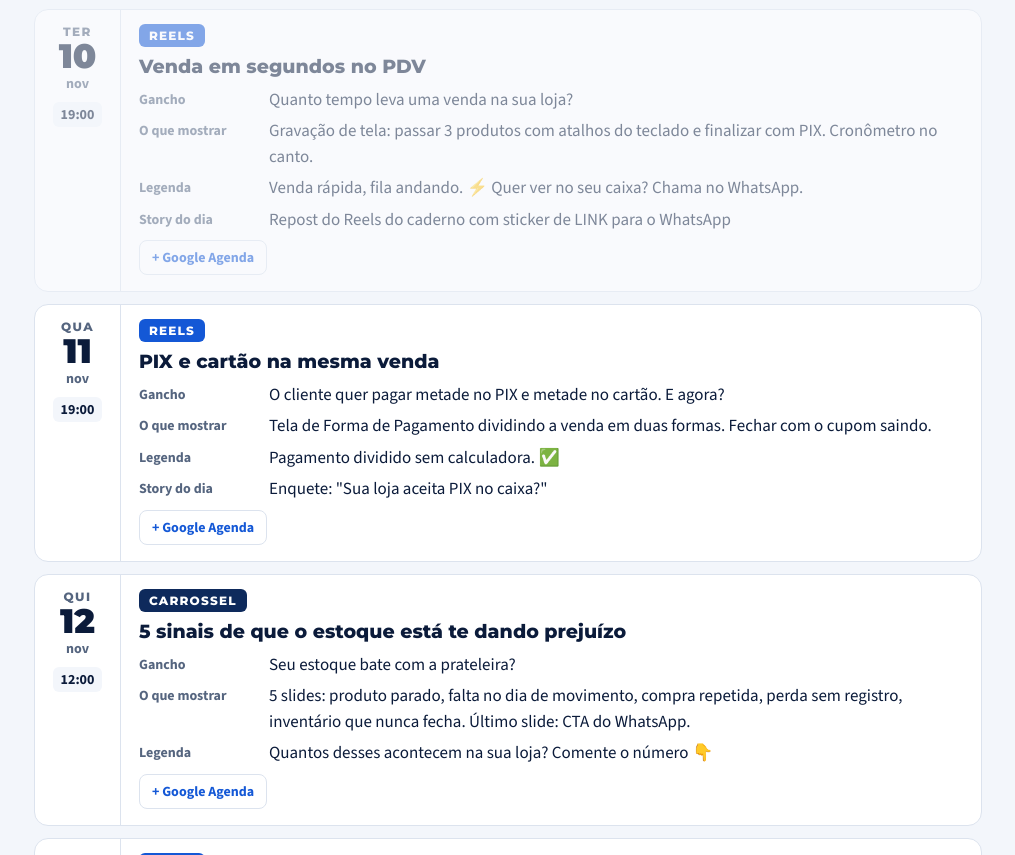
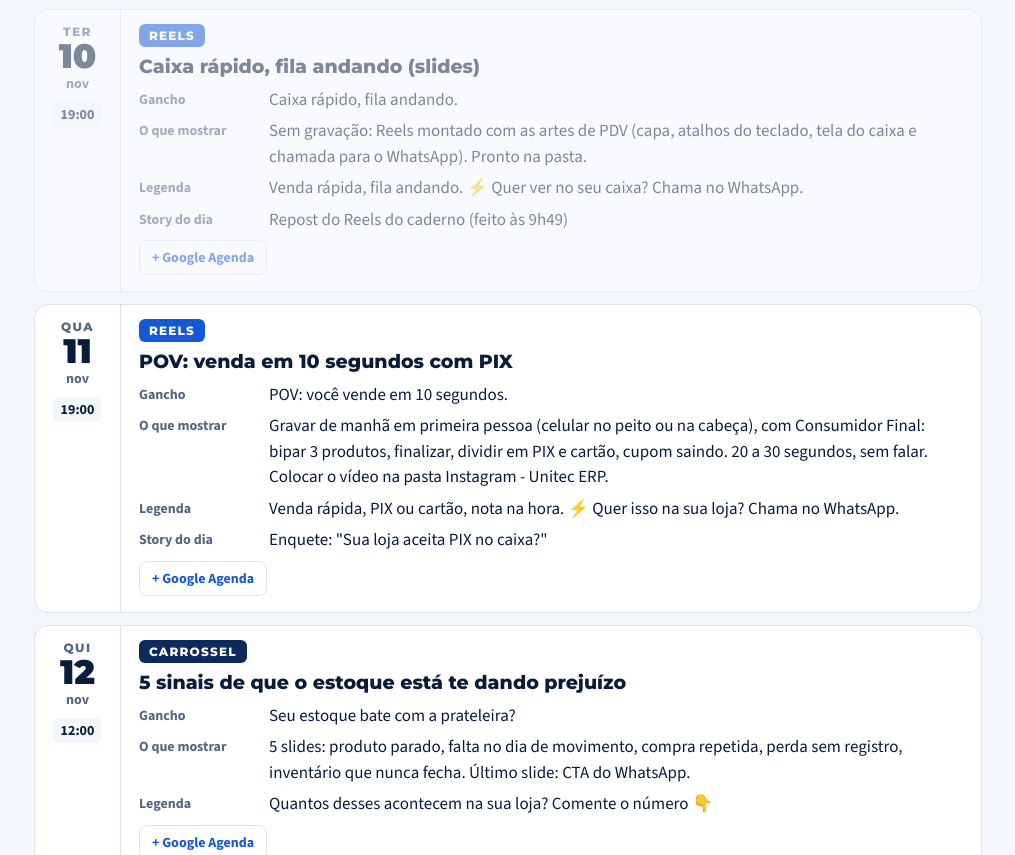
Before and after one commit to matheeuscristo1/calendario-unitec, a plain HTML site: page index.html in a window 1280 px wide. Shown: the part 1350-2205 px from the top of the page, without its empty margins (132-1147 px from the left). Drawn offline with nearby package versions, Linux system fonts and the light colour scheme.

Commit message:
10/11 Reels de slides; POV do PDV para 11/11
Co-Authored-By: Claude Opus 5.5 <noreply@anthropic.com>

```diff
--- a/index.html
+++ b/index.html
@@ -169,17 +169,17 @@ footer{margin-top:44px;color:var(--muted);font-size:15px;display:grid;gap:6px}
     <div class="when"><span class="wd">Ter</span><span class="day">10</span><span class="mo">nov</span><span class="hr">19:00</span></div>
     <div class="body">
       <div class="chip">Reels</div>
-      <h3>Venda em segundos no PDV</h3>
-      <dl><div><dt>Gancho</dt><dd>Quanto tempo leva uma venda na sua loja?</dd></div><div><dt>O que mostrar</dt><dd>Gravação de tela: passar 3 produtos com atalhos do teclado e finalizar com PIX. Cronômetro no canto.</dd></div><div><dt>Legenda</dt><dd>Venda rápida, fila andando. ⚡ Quer ver no seu caixa? Chama no WhatsApp.</dd></div><div><dt>Story do dia</dt><dd>Repost do Reels do caderno com sticker de LINK para o WhatsApp</dd></div></dl>
-      <a class="gc" href="https://calendar.google.com/calendar/render?action=TEMPLATE&amp;text=%F0%9F%93%B2+Reels%3A+Venda+em+segundos+no+PDV&amp;dates=20261110T220000Z%2F20261110T223000Z&amp;details=Gancho%3A+Quanto+tempo+leva+uma+venda+na+sua+loja%3F%0AO+que+mostrar%3A+Grava%C3%A7%C3%A3o+de+tela%3A+passar+3+produtos+com+atalhos+do+teclado+e+finalizar+com+PIX.+Cron%C3%B4metro+no+canto.%0ALegenda%3A+Venda+r%C3%A1pida%2C+fila+andando.+%E2%9A%A1+Quer+ver+no+seu+caixa%3F+Chama+no+WhatsApp.%0AStory+do+dia%3A+Repost+do+Reels+do+caderno+com+sticker+de+LINK+para+o+WhatsApp%0AWhatsApp%3A+wa.me%2F5547984002117" target="_blank" rel="noopener">+ Google Agenda</a>
+      <h3>Caixa rápido, fila andando (slides)</h3>
+      <dl><div><dt>Gancho</dt><dd>Caixa rápido, fila andando.</dd></div><div><dt>O que mostrar</dt><dd>Sem gravação: Reels montado com as artes de PDV (capa, atalhos do teclado, tela do caixa e chamada para o WhatsApp). Pronto na pasta.</dd></div><div><dt>Legenda</dt><dd>Venda rápida, fila andando. ⚡ Quer ver no seu caixa? Chama no WhatsApp.</dd></div><div><dt>Story do dia</dt><dd>Repost do Reels do caderno (feito às 9h49)</dd></div></dl>
+      <a class="gc" href="https://calendar.google.com/calendar/render?action=TEMPLATE&amp;text=%F0%9F%93%B2+Reels%3A+Caixa+r%C3%A1pido%2C+fila+andando+%28slides%29&amp;dates=20261110T220000Z%2F20261110T223000Z&amp;details=Gancho%3A+Caixa+r%C3%A1pido%2C+fila+andando.%0AO+que+mostrar%3A+Sem+grava%C3%A7%C3%A3o%3A+Reels+montado+com+as+artes+de+PDV+%28capa%2C+atalhos+do+teclado%2C+tela+do+caixa+e+chamada+para+o+WhatsApp%29.+Pronto+na+pasta.%0ALegenda%3A+Venda+r%C3%A1pida%2C+fila+andando.+%E2%9A%A1+Quer+ver+no+seu+caixa%3F+Chama+no+WhatsApp.%0AStory+do+dia%3A+Repost+do+Reels+do+caderno+%28feito+%C3%A0s+9h49%29%0AWhatsApp%3A+wa.me%2F5547984002117" target="_blank" rel="noopener">+ Google Agenda</a>
     </div>
   </article><article class="item k-reels" data-start="20261111T220000Z">
     <div class="when"><span class="wd">Qua</span><span class="day">11</span><span class="mo">nov</span><span class="hr">19:00</span></div>
     <div class="body">
       <div class="chip">Reels</div>
-      <h3>PIX e cartão na mesma venda</h3>
-      <dl><div><dt>Gancho</dt><dd>O cliente quer pagar metade no PIX e metade no cartão. E agora?</dd></div><div><dt>O que mostrar</dt><dd>Tela de Forma de Pagamento dividindo a venda em duas formas. Fechar com o cupom saindo.</dd></div><div><dt>Legenda</dt><dd>Pagamento dividido sem calculadora. ✅</dd></div><div><dt>Story do dia</dt><dd>Enquete: &quot;Sua loja aceita PIX no caixa?&quot;</dd></div></dl>
-      <a class="gc" href="https://calendar.google.com/calendar/render?action=TEMPLATE&amp;text=%F0%9F%93%B2+Reels%3A+PIX+e+cart%C3%A3o+na+mesma+venda&amp;dates=20261111T220000Z%2F20261111T223000Z&amp;details=Gancho%3A+O+cliente+quer+pagar+metade+no+PIX+e+metade+no+cart%C3%A3o.+E+agora%3F%0AO+que+mostrar%3A+Tela+de+Forma+de+Pagamento+dividindo+a+venda+em+duas+formas.+Fechar+com+o+cupom+saindo.%0ALegenda%3A+Pagamento+dividido+sem+calculadora.+%E2%9C%85%0AStory+do+dia%3A+Enquete%3A+%22Sua+loja+aceita+PIX+no+caixa%3F%22%0AWhatsApp%3A+wa.me%2F5547984002117" target="_blank" rel="noopener">+ Google Agenda</a>
+      <h3>POV: venda em 10 segundos com PIX</h3>
+      <dl><div><dt>Gancho</dt><dd>POV: você vende em 10 segundos.</dd></div><div><dt>O que mostrar</dt><dd>Gravar de manhã em primeira pessoa (celular no peito ou na cabeça), com Consumidor Final: bipar 3 produtos, finalizar, dividir em PIX e cartão, cupom saindo. 20 a 30 segundos, sem falar. Colocar o vídeo na pasta Instagram - Unitec ERP.</dd></div><div><dt>Legenda</dt><dd>Venda rápida, PIX ou cartão, nota na hora. ⚡ Quer isso na sua loja? Chama no WhatsApp.</dd></div><div><dt>Story do dia</dt><dd>Enquete: &quot;Sua loja aceita PIX no caixa?&quot;</dd></div></dl>
+      <a class="gc" href="https://calendar.google.com/calendar/render?action=TEMPLATE&amp;text=%F0%9F%93%B2+Reels%3A+POV%3A+venda+em+10+segundos+com+PIX&amp;dates=20261111T220000Z%2F20261111T223000Z&amp;details=Gancho%3A+POV%3A+voc%C3%AA+vende+em+10+segundos.%0AO+que+mostrar%3A+Gravar+de+manh%C3%A3+em+primeira+pessoa+%28celular+no+peito+ou+na+cabe%C3%A7a%29%2C+com+Consumidor+Final%3A+bipar+3+produtos%2C+finalizar%2C+dividir+em+PIX+e+cart%C3%A3o%2C+cupom+saindo.+20+a+30+segundos%2C+sem+falar.+Colocar+o+v%C3%ADdeo+na+pasta+Instagram+-+Unitec+ERP.%0ALegenda%3A+Venda+r%C3%A1pida%2C+PIX+ou+cart%C3%A3o%2C+nota+na+hora.+%E2%9A%A1+Quer+isso+na+sua+loja%3F+Chama+no+WhatsApp.%0AStory+do+dia%3A+Enquete%3A+%22Sua+loja+aceita+PIX+no+caixa%3F%22%0AWhatsApp%3A+wa.me%2F5547984002117" target="_blank" rel="noopener">+ Google Agenda</a>
     </div>
   </article><article class="item k-carrossel" data-start="20261112T150000Z">
     <div class="when"><span class="wd">Qui</span><span class="day">12</span><span class="mo">nov</span><span class="hr">12:00</span></div>
@@ -589,7 +589,7 @@ Caixa rápido, estoque certo e vendas em tempo real no dia mais corrido do ano.
     <span>WhatsApp para os links e stickers: wa.me/5547984002117</span>
   </footer>
 </div>
-<script id="ad-data" type="application/json">{"atualizado":"2026-11-09T19:40:00-03:00","saldo":34.62,"meta":{"ideal":5,"limite":8},"anuncios":[{"id":"A","nome":"Reels do caderno","status":"Em análise","inicio":"2026-11-09","fim":"2026-11-12","verbaDia":10,"total":34.15,"destino":"WhatsApp e Direct","publico":"Camboriú + 25 km · 26 a 59 anos","gasto":0,"conversas":0,"impressoes":0}],"historico":[],"recomendacao":"O anúncio está em análise na Meta. Quando for aprovado, responda toda conversa em poucos minutos: isso deixa cada conversa mais barata."}</script>
+<script id="ad-data" type="application/json">{"atualizado":"2026-11-10T09:11:00-03:00","saldo":27.33,"meta":{"ideal":5,"limite":8},"anuncios":[{"id":"A","nome":"Reels do caderno","status":"Ativo","inicio":"2026-11-09","fim":"2026-11-12","verbaDia":10,"total":34.15,"destino":"WhatsApp e Direct","publico":"Camboriú + 25 km · 26 a 59 anos","gasto":7.29,"conversas":0,"impressoes":132}],"historico":[{"data":"2026-11-09","gasto":7.29,"conversas":0,"nota":"1º dia: aprovado e ativo; 132 visualizações, nenhuma conversa ainda (aprendizado)"}],"recomendacao":"Anúncio ainda em aprendizado (menos de 48h): não mexa por enquanto. Fique de olho no WhatsApp e responda em poucos minutos; se até amanhã à noite continuar sem conversas, pense em trocar pelo anúncio B (PDV)."}</script>
 <script>
 (function(){
   var cal=document.getElementById('v-cal'), ads=document.getElementById('v-ads'), tc=document.getElementById('t-cal'), ta=document.getElementById('t-ads');
--- a/sw.js
+++ b/sw.js
@@ -1,4 +1,4 @@
-const C='posts-unitec-v1794255281445';
+const C='posts-unitec-v1794350484048';
 const FILES=['./','index.html','manifest.webmanifest','icon-192.png','icon-512.png','calendario.ics'];
 self.addEventListener('install',e=>{e.waitUntil(caches.open(C).then(c=>c.addAll(FILES)).then(()=>self.skipWaiting()));});
 self.addEventListener('activate',e=>{e.waitUntil(caches.keys().then(ks=>Promise.all(ks.filter(k=>k!==C).map(k=>caches.delete(k)))).then(()=>self.clients.claim()));});
```
Also changed, not shown: 1 other file.
